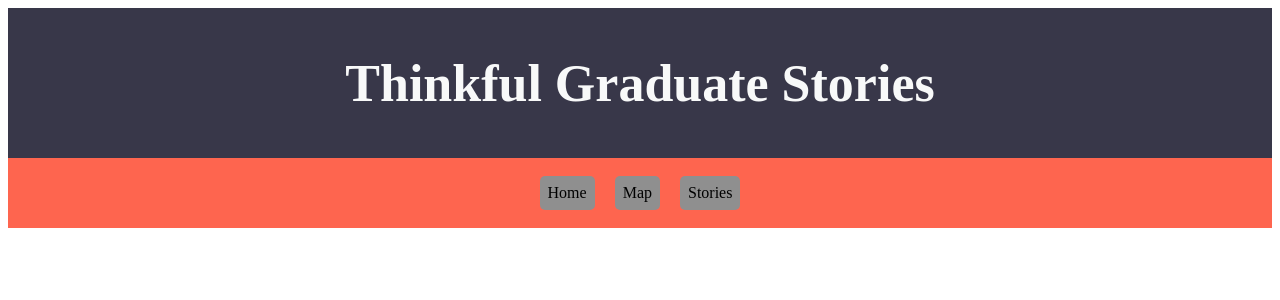
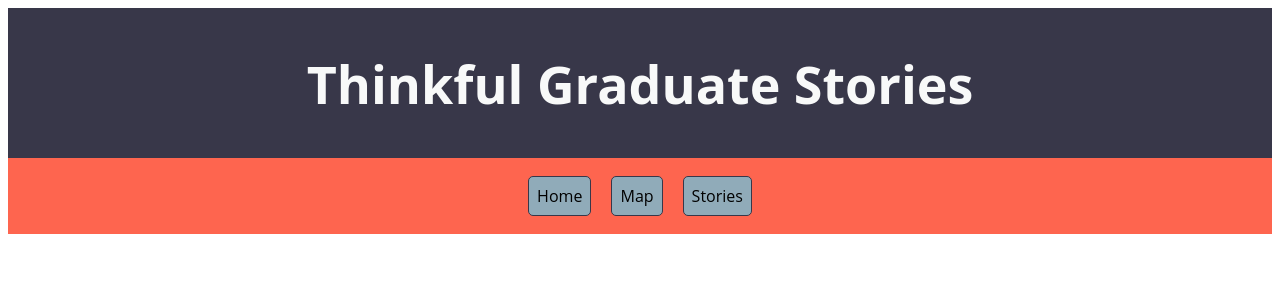
Before and after one commit to llndklzr/thinkful-grad-jobs, a React (Create React App) app in the folder front-end/: page / in a window 1280 px wide. Shown: the top 300 px of the page. Built offline with nearby package versions, Linux system fonts and the light colour scheme; no server answers; what google-maps-react would draw is missing.

Commit message:
more navbar css

```diff
--- a/front-end/src/styles/elements/_navbar.scss
+++ b/front-end/src/styles/elements/_navbar.scss
@@ -1,3 +1,5 @@
+@import"./variables";
+
 .navbar{
   background-color: #FE654F;
   padding: 8px;
@@ -6,13 +8,17 @@
 
   &.nav-btn{
     text-decoration: none;
-    background-color: #8f8f8f;
+    background-color: $light-accent;
     margin: 10px;
     border-radius: 5px;
     color: black;
+    font-family: $font-sans-serif;
+    border: 1px solid $dark-shades;
 
     &:hover{
-      background-color: rgb(54, 54, 54);
+      background-color:$dark-shades;
+      color: $dark-accent;
+      transform: scale(1.1);
     }
   }
 }
--- a/front-end/src/styles/styles.scss
+++ b/front-end/src/styles/styles.scss
@@ -21,6 +21,7 @@
   flex-direction: column;
   align-items: center;
   justify-content: center;
+  font-family: $font-sans-serif;
   font-size: calc(10px + 2vmin);
   color: $light-shades;
 }
```
